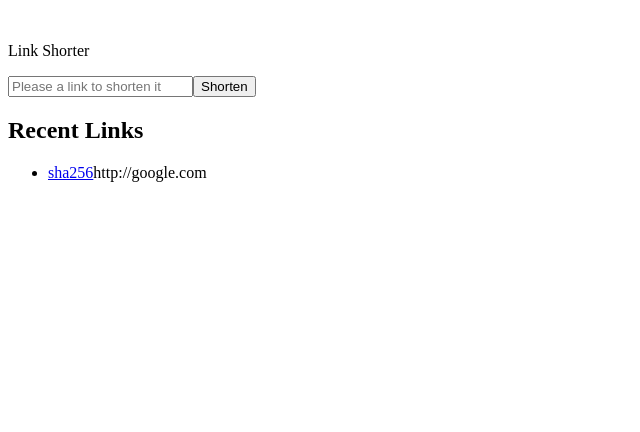
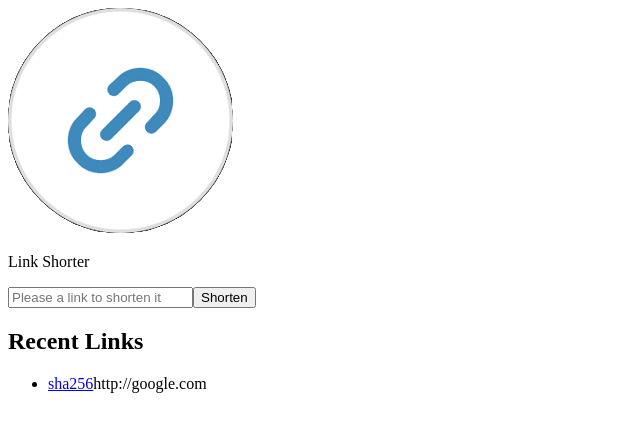
Before and after one commit to mammaadDeveloper/react-shorter-link, a React (Vite) app: page / in a window 1280 px wide. Shown: the top 432 px of the page, without its empty margins (0-640 px from the left). Built offline with nearby package versions, Linux system fonts and the light colour scheme.

Commit message:
feat(logo): add logo file

```diff
--- a/src/Header.tsx
+++ b/src/Header.tsx
@@ -1,7 +1,9 @@
+import logo from "./assets/logo.png";
+
 export default function Header() {
   return (
     <header className="header">
-      <img src="" alt="" className="header__logo" />
+      <img src={logo} alt="" className="header__logo" />
       <p className="header__logo-text">Link Shorter</p>
     </header>
   );
```
Also changed, not shown: src/assets/logo.png (added).
